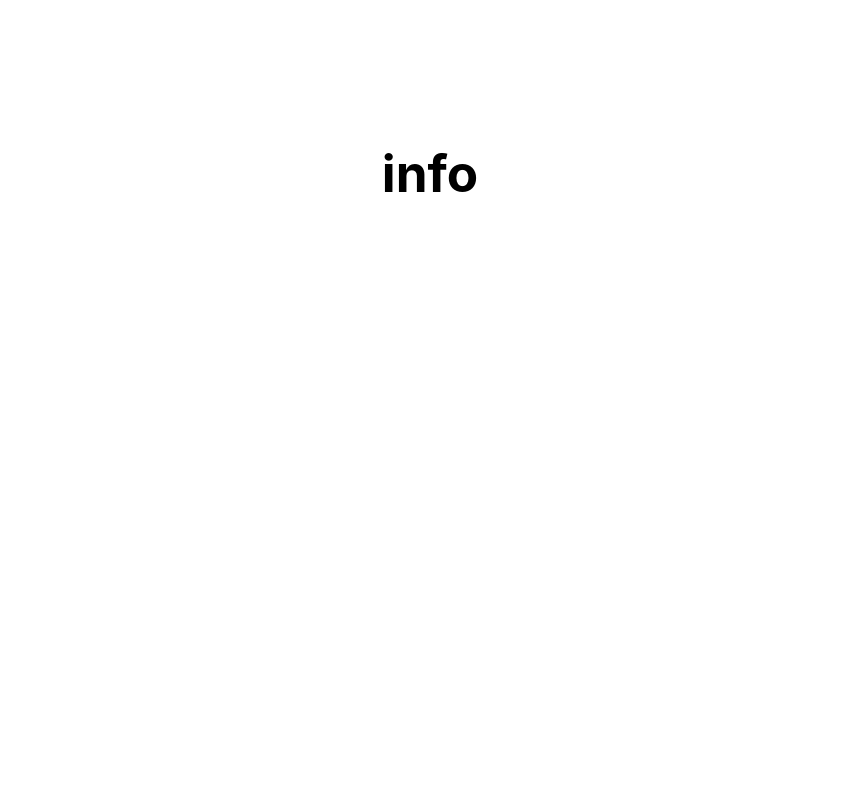
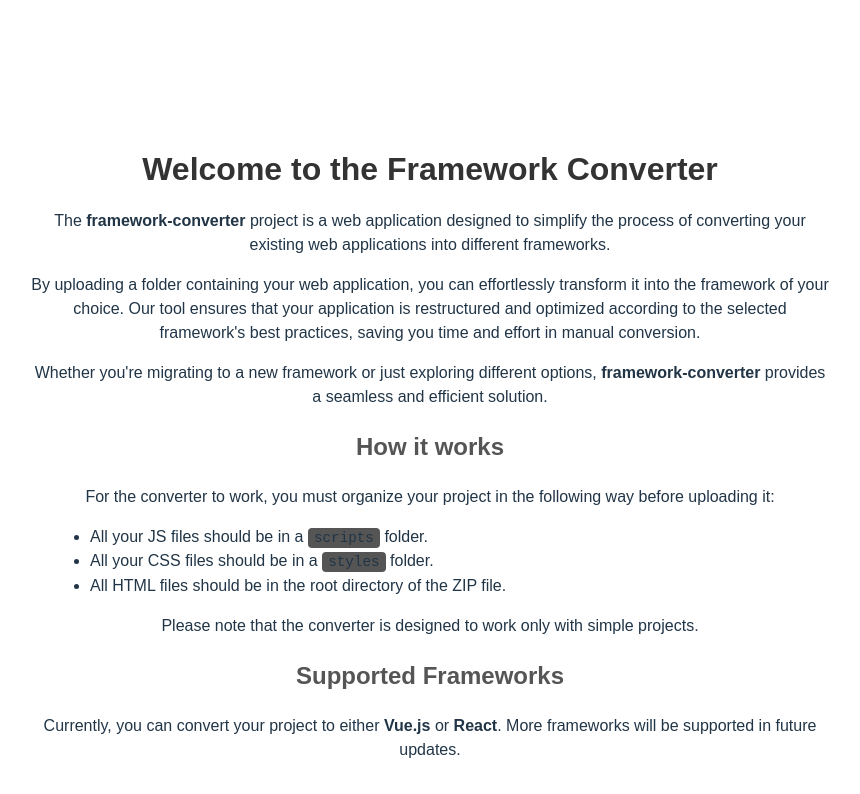
Before and after one commit to Micha361/framework-converter, a Vue app: page /info in a window 1280 px wide. Shown: the top 794 px of the page, without its empty margins (210-1070 px from the left). Built offline with nearby package versions, Linux system fonts and the light colour scheme.

Commit message:
update info.vue

```diff
--- a/src/views/info.vue
+++ b/src/views/info.vue
@@ -1,37 +1,72 @@
-<template>
-<h1>info</h1>
-  </template>
-
-  <script>
+<script>
   export default {
     name: 'Info',
   };
   </script>
 
+  <template>
+    <div class="info-container">
+      <h1>Welcome to the Framework Converter</h1>
+      <p>
+        The <strong>framework-converter</strong> project is a web application designed to simplify the process of converting your existing web applications into different frameworks.
+      </p>
+      <p>
+        By uploading a folder containing your web application, you can effortlessly transform it into the framework of your choice. Our tool ensures that your application is restructured and optimized according to the selected framework's best practices, saving you time and effort in manual conversion.
+      </p>
+      <p>
+        Whether you're migrating to a new framework or just exploring different options, <strong>framework-converter</strong> provides a seamless and efficient solution.
+      </p>
+
+      <h2>How it works</h2>
+      <p>
+        For the converter to work, you must organize your project in the following way before uploading it:
+      </p>
+      <ul>
+        <li>All your JS files should be in a <code>scripts</code> folder.</li>
+        <li>All your CSS files should be in a <code>styles</code> folder.</li>
+        <li>All HTML files should be in the root directory of the ZIP file.</li>
+      </ul>
+
+      <p>
+        Please note that the converter is designed to work only with simple projects.
+      </p>
+
+      <h2>Supported Frameworks</h2>
+      <p>
+        Currently, you can convert your project to either <strong>Vue.js</strong> or <strong>React</strong>. More frameworks will be supported in future updates.
+      </p>
+    </div>
+  </template>
+
   <style scoped>
   .info-container {
-    margin: 20px;
     font-family: Arial, sans-serif;
+    padding: 20px;
+    max-width: 800px;
+    margin: 0 auto;
+    text-align: center;
   }
 
   h1 {
-    color: #000000;
-  }
-
-  .info-content {
-    margin-top: 20px;
+    color: #333;
+    font-size: 2em;
   }
 
   h2 {
-    color: #333;
+    margin-top: 20px;
+    font-size: 1.5em;
+    color: #555;
   }
 
   ul {
-    list-style-type: disc;
+    text-align: left;
     margin-left: 20px;
   }
 
-  a {
-    color: #000000;
+  code {
+    background-color: #555555;
+    padding: 2px 6px;
+    font-size: 1.1em;
+    border-radius: 4px;
   }
   </style>
```
